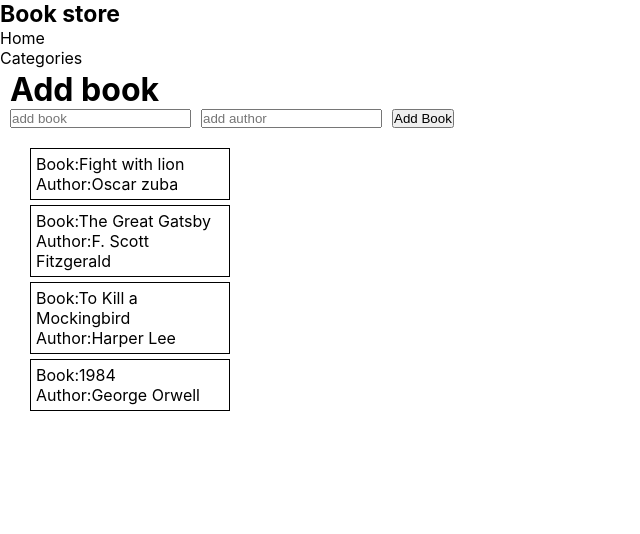
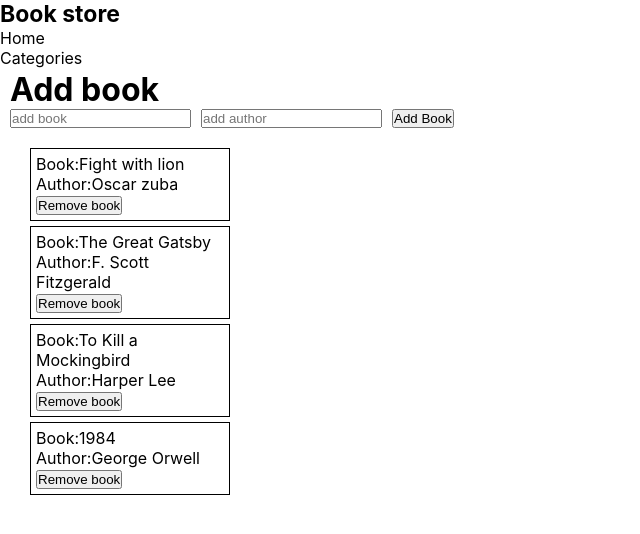
Before and after one commit to byiringiroscar/Book-store-with-React, a React (Create React App) app: page / in a window 1280 px wide. Shown: the top 534 px of the page, without its empty margins (0-640 px from the left). Built offline with nearby package versions, Linux system fonts and the light colour scheme.

Commit message:
Add remove button

```diff
--- a/src/components/home/card.js
+++ b/src/components/home/card.js
@@ -24,6 +24,7 @@ const Card = (props) => {
           {book.author}
         </li>
       </ul>
+      <button type="button">Remove book</button>
     </div>
   );
 };
```
